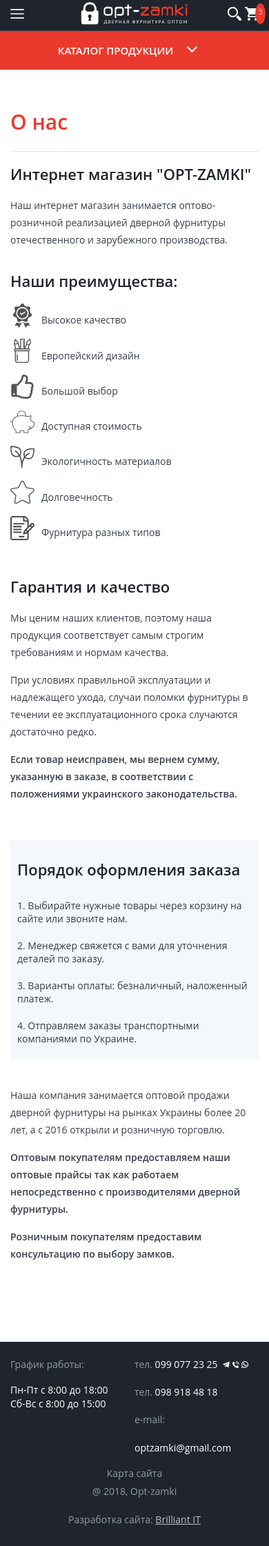
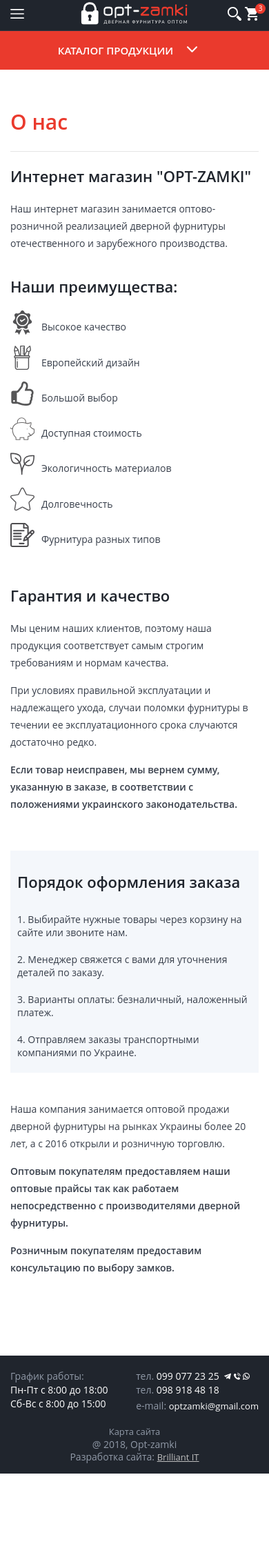
Before and after one commit to Kudesnitsa/locks, a PHP site: page /aboutUs.html in a window 390 px wide. Shown: the whole page at 69% size. After the commit the page ends 2136 px from the top, so only its background shows below. Run offline with PHP 8.4, Linux system fonts and the light colour scheme; some libraries are stand-ins or nearby versions; some web fonts are replaced.

Commit message:
page correction

```diff
--- a/aboutUs.html
+++ b/aboutUs.html
@@ -193,7 +193,7 @@
                             <li class="have_sub_item"><a href="#">Ручки на планке</a></li>
                             <li class="have_sub_item"><a href="#">Шпингалеты и дверные аксессуары</a></li>
                             <li class="all_kateg">
-                                <a class="show_li"><b>Скрити</b></a></li>
+                                <a class="show_li"><b>Скрыть</b></a></li>
                         </ul>
                     </li>
                 </ul>
@@ -201,30 +201,30 @@
             </div>
             <div class="about_us wrap_main_box clearfix">
                 <div class="title_page">
-                    <span>О нас</span>
+                    <span class="span">О нас</span>
                 </div>
 
                 <span class="about_title">Интернет магазин "OPT-ZAMKI"</span>
-                <p>Наш интернет магазин занимается оптово-розничной реализацией дверной фурнитуры отечественного и
+                <p class="p">Наш интернет магазин занимается оптово-розничной реализацией дверной фурнитуры отечественного и
                     зарубежного производства.</p>
 
                 <span class="about_title">Наши преимущества: </span>
                 <div class="perks clearfix">
-                    <div class="perk"><span>Высокое качество</span></div>
-                    <div class="perk"><span>Европейский дизайн</span></div>
-                    <div class="perk"><span>Большой выбор</span></div>
-                    <div class="perk"><span>Доступная стоимость</span></div>
-                    <div class="perk"><span>Экологичность материалов</span></div>
-                    <div class="perk"><span>Долговечность</span></div>
-                    <div class="perk"><span>Фурнитура разных типов</span></div>
+                    <div class="perk"><span class="span">Высокое качество</span></div>
+                    <div class="perk"><span class="span">Европейский дизайн</span></div>
+                    <div class="perk"><span class="span">Большой выбор</span></div>
+                    <div class="perk"><span class="span">Доступная стоимость</span></div>
+                    <div class="perk"><span class="span">Экологичность материалов</span></div>
+                    <div class="perk"><span class="span">Долговечность</span></div>
+                    <div class="perk"><span class="span">Фурнитура разных типов</span></div>
                 </div>
 
                 <br><span class="about_title">Гарантия и качество</span>
-                <p>Мы ценим наших клиентов, поэтому наша продукция соответствует самым строгим требованиям и нормам
+                <p class="p">Мы ценим наших клиентов, поэтому наша продукция соответствует самым строгим требованиям и нормам
                     качества. </p>
-                <p>При условиях правильной эксплуатации и надлежащего ухода, случаи поломки фурнитуры в течении ее
+                <p class="p">При условиях правильной эксплуатации и надлежащего ухода, случаи поломки фурнитуры в течении ее
                     эксплуатационного срока случаются достаточно редко.</p>
-                <span>Если товар неисправен, мы вернем сумму, указанную в заказе, в соответствии с положениями украинского законодательства.</span>
+                <span class="span">Если товар неисправен, мы вернем сумму, указанную в заказе, в соответствии с положениями украинского законодательства.</span>
 
                 <div class="order clearfix">
                     <div class="list">
@@ -239,10 +239,10 @@
                     <img src="img/about_us.jpg">
                 </div>
 
-                <p>Наша компания занимается оптовой продажи дверной фурнитуры на рынках Украины более 20 лет, а с 2016
+                <p class="p">Наша компания занимается оптовой продажи дверной фурнитуры на рынках Украины более 20 лет, а с 2016
                     открыли и розничную торговлю.</p>
-                <span>Оптовым покупателям предоставляем наши оптовые прайсы так как работаем непосредственно с производителями дверной фурнитуры.</span>
-                <span> Розничным покупателям предоставим консультацию по выбору замков.</span>
+                <span class="span">Оптовым покупателям предоставляем наши оптовые прайсы так как работаем непосредственно с производителями дверной фурнитуры.</span>
+                <span class="span"> Розничным покупателям предоставим консультацию по выбору замков.</span>
             </div>
         </div>
     </section>
--- a/brand.html
+++ b/brand.html
@@ -192,7 +192,7 @@
                             <li class="have_sub_item"><a href="#">Ручки на планке</a></li>
                             <li class="have_sub_item"><a href="#">Шпингалеты и дверные аксессуары</a></li>
                             <li class="all_kateg">
-                                <a class="show_li"><b>Скрити</b></a></li>
+                                <a class="show_li"><b>Скрыть</b></a></li>
                         </ul>
                     </li>
                 </ul>
--- a/brands.html
+++ b/brands.html
@@ -192,7 +192,7 @@
                             <li class="have_sub_item"><a href="#">Ручки на планке</a></li>
                             <li class="have_sub_item"><a href="#">Шпингалеты и дверные аксессуары</a></li>
                             <li class="all_kateg">
-                                <a class="show_li"><b>Скрити</b></a></li>
+                                <a class="show_li"><b>Скрыть</b></a></li>
                         </ul>
                     </li>
                 </ul>
--- a/categories.html
+++ b/categories.html
@@ -195,7 +195,7 @@
                             <li><a href="#">Ручки защелка кноб</a></li>
                             <li class="have_sub_item"><a href="#">Ручки на планке</a></li><li class="have_sub_item"><a href="#">Шпингалеты и дверные аксессуары</a></li>
                             <li class="all_kateg">
-                                <a class="show_li"><b>Скрити</b></a></li>
+                                <a class="show_li"><b>Скрыть</b></a></li>
                         </ul>
                     </li>
                 </ul>
--- a/contacts.html
+++ b/contacts.html
@@ -193,7 +193,7 @@
                             <li class="have_sub_item"><a href="#">Ручки на планке</a></li>
                             <li class="have_sub_item"><a href="#">Шпингалеты и дверные аксессуары</a></li>
                             <li class="all_kateg">
-                                <a class="show_li"><b>Скрити</b></a></li>
+                                <a class="show_li"><b>Скрыть</b></a></li>
                         </ul>
                     </li>
                 </ul>
--- a/feedbacks.html
+++ b/feedbacks.html
@@ -193,7 +193,7 @@
                             <li class="have_sub_item"><a href="#">Ручки на планке</a></li>
                             <li class="have_sub_item"><a href="#">Шпингалеты и дверные аксессуары</a></li>
                             <li class="all_kateg">
-                                <a class="show_li"><b>Скрити</b></a></li>
+                                <a class="show_li"><b>Скрыть</b></a></li>
                         </ul>
                     </li>
                 </ul>
--- a/goods.html
+++ b/goods.html
@@ -196,7 +196,7 @@
                             <li class="have_sub_item"><a href="#">Ручки на планке</a></li>
                             <li class="have_sub_item"><a href="#">Шпингалеты и дверные аксессуары</a></li>
                             <li class="all_kateg">
-                                <a class="show_li"><b>Скрити</b></a></li>
+                                <a class="show_li"><b>Скрыть</b></a></li>
                         </ul>
                     </li>
                 </ul>
@@ -246,7 +246,7 @@
                                     Заказать в 1 клик
                                 </div>
                                 <div>
-                                    Менедер уточнит детали.
+                                    Менеджер уточнит детали.
                                 </div>
                             </div>
                         </div>
--- a/new.html
+++ b/new.html
@@ -192,7 +192,7 @@
                             <li class="have_sub_item"><a href="#">Ручки на планке</a></li>
                             <li class="have_sub_item"><a href="#">Шпингалеты и дверные аксессуары</a></li>
                             <li class="all_kateg">
-                                <a class="show_li"><b>Скрити</b></a></li>
+                                <a class="show_li"><b>Скрыть</b></a></li>
                         </ul>
                     </li>
                 </ul>
--- a/newBlock.html
+++ b/newBlock.html
@@ -196,7 +196,7 @@
                             <li class="have_sub_item"><a href="#">Ручки на планке</a></li>
                             <li class="have_sub_item"><a href="#">Шпингалеты и дверные аксессуары</a></li>
                             <li class="all_kateg">
-                                <a class="show_li"><b>Скрити</b></a></li>
+                                <a class="show_li"><b>Скрыть</b></a></li>
                         </ul>
                     </li>
                 </ul>
--- a/style/main.less
+++ b/style/main.less
@@ -2548,7 +2548,7 @@ div.product {
   padding: 25px 0 150px 25px;
 }
 
-.about_us_page .about_us p, span {
+.about_us_page .about_us .p, .span {
   display: inline-block;
   padding: 0 0 15px;
   line-height: 25px;
@@ -3006,6 +3006,30 @@ div.product {
     margin: 0;
   }
 
+  footer .callback span:before {
+    margin: -5px 5px;
+  }
+
+  footer .box {
+    padding: 40px 0 10px;
+  }
+
+  footer .underlogo {
+    padding: 10px 0 0 0;
+  }
+
+  footer .underlogo span:first-child a, footer .underlogo span:last-child a {
+    display: block;
+  }
+
+  footer .katalog_footer span {
+    padding: 0;
+  }
+
+  .about_us_page .about_us {
+    padding: 0 0 100px;
+  }
+
 }
 
 @media (max-width: 768px) {
@@ -3141,6 +3169,10 @@ div.product {
 
   footer .underlogo {
     padding: 0;
+  }
+
+  footer .underlogo span {
+    line-height: 20px;
   }
 
   .main_slider img {
@@ -3370,6 +3429,14 @@ div.product {
 
   .katalog_footer span, .box ul li, .katalog_footer a {
     //font-size: 10px;
+  }
+
+  footer .katalog_footer span {
+    line-height: 10px;
+  }
+
+  footer .katalog_footer a {
+    font-size: 13px;
   }
 
   .katalog_footer ul .icons:after, .katalog_footer ul .icons:before, .katalog_footer ul li img {
```
Also changed, not shown: other parts of style/main.less (+33 -2 lines), account.html (+10 -5 lines), style/main.css.
